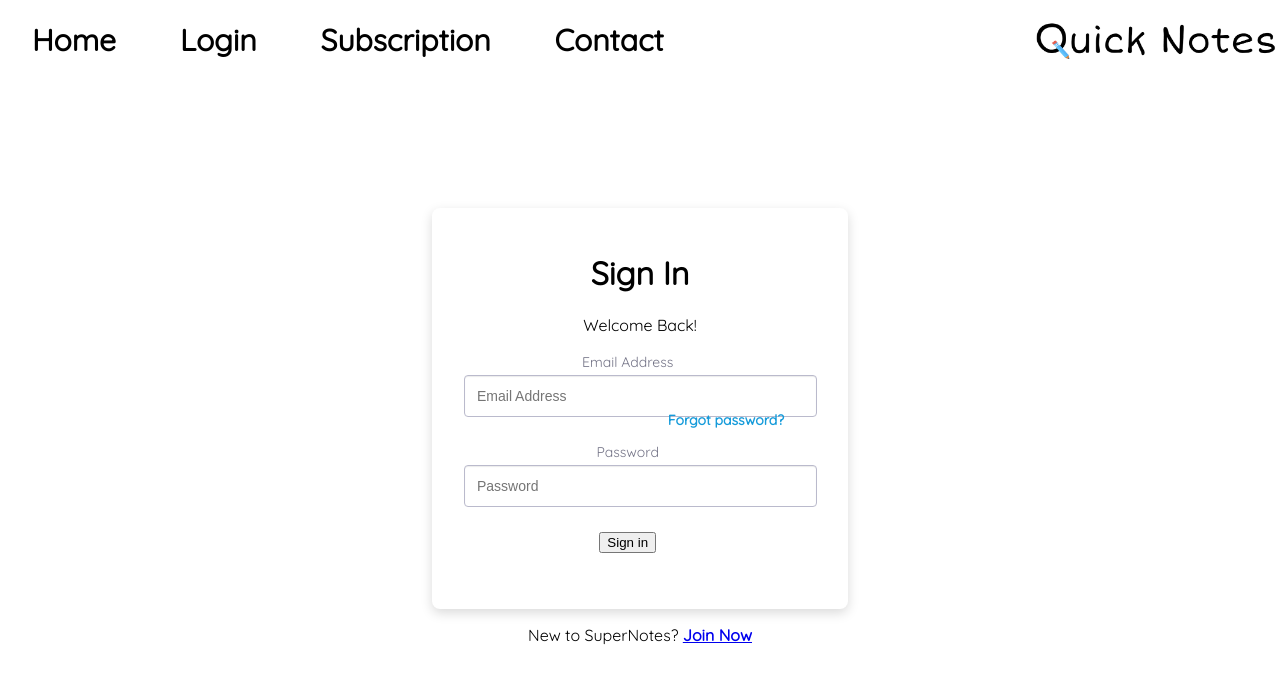
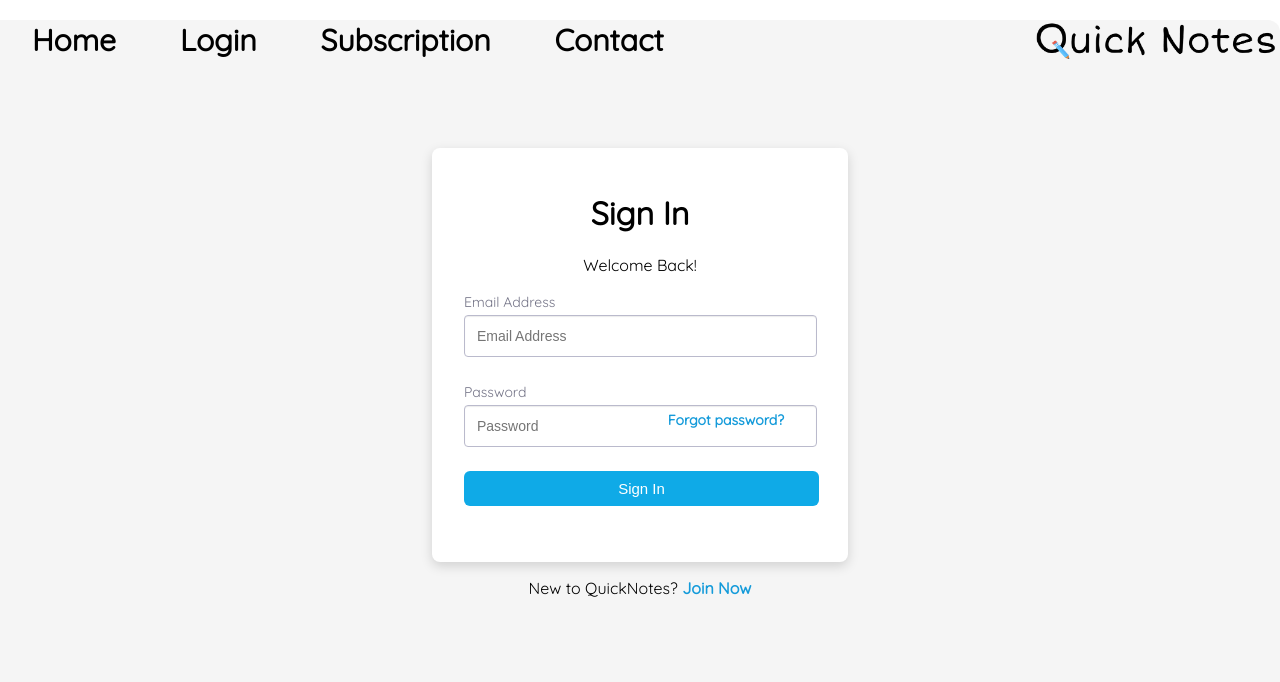
Before and after one commit to shamirakabir/QuickNotes, a React (Create React App) app: page /Login in a window 1280 px wide. Shown: the top 682 px of the page. Built offline with nearby package versions, Linux system fonts and the light colour scheme.

Commit message:
Login update

```diff
--- a/src/pages/login.css
+++ b/src/pages/login.css
@@ -1,8 +1,10 @@
+
 form {
     display: block;
     margin-top: 0em;
     padding-right: 7%;
     margin: auto;
+    text-align: left;
 }
 .form-group {
     margin-bottom: 24px;
@@ -38,18 +40,21 @@ input.form-control {
 .right-item {
     width: 350px;
     margin: 47px auto 0;
+    /* margin-top: -100px; */
 }
 .right-container {
-    background-color: #fff;
+    background-color:whitesmoke;
     border-radius: 0 12px 12px 0;
     padding: 10%;
     margin: auto;
+    margin-top: -60px;
 }
 label {
     font-weight: normal;
     display: inline-block;
     margin-bottom: 5px;
     font-weight: bold;
+    text-align: left;
 }
 .email-label, .password-label {
     margin-bottom: 4px;
@@ -59,6 +64,7 @@ label {
 }
 .email{
     position: relative;
+    text-align: left;
 }
 .card-layout {
     width: 352px;
@@ -77,9 +83,9 @@ label {
     margin-bottom: 32px;
 }
 .btn-primary {
-    background-color: #0faae7;
-    border-color:  #0faae7;
-    color: #fff;
+    background-color:rgba(57, 142, 212, 0.74);
+    border-color: rgba(57, 142, 212, 0.74);
+    color: rgba(57, 142, 212, 0.74);
 }
 .btn {
     display: inline-block;
@@ -109,14 +115,14 @@ label {
 
 .btn__tertiary--medium {
     text-decoration: none;
-    color: #159bda ;
+    color: rgba(57, 142, 212, 0.74);
     font-weight: 600;
 }
 
 a.position-button{
     position: absolute;
-    right: 490px;
-    top: 400px;
+    right: 540px;
+    top: 390px;
     border: 0;
     padding: 6px;
     background-color: transparent;
@@ -124,7 +130,7 @@ a.position-button{
     font-size: 14px;
     line-height: 28px;
     text-decoration: none;
-    color: #159bda ;
+    color:rgba(57, 142, 212, 0.74);
     font-weight: 600;
 }
 
--- a/src/pages/login.js
+++ b/src/pages/login.js
@@ -1,7 +1,6 @@
 import React, { useState } from 'react';
 import { Link } from 'react-router-dom';
 import './login.css';
-
 
 function Login(props) {
   const username = useFormInput('');
@@ -11,12 +10,11 @@ function Login(props) {
 
   // handle button click of login form
   const handleLogin = () => {
-    props.history.push('./home');
+    props.history.push('./');
   }
-
   const onLoginClick = (event) => {
-      console.log(event);
-      props.setloginProfessor(true);
+    console.log(event);
+    props.setloginProfessor(false);
   }
 
   return (
@@ -44,37 +42,20 @@ function Login(props) {
       <div class="form-group">
       <div class="controls">
       <div class="signin">
-      <Link to="/professorHomePage" onClick={onLoginClick}><button>
-        Sign in
-      </button>
+      <Link to="/studentHomePage" onClick={onLoginClick}>
+      <button type="button" class="btn btn-primary signin user">Sign In</button>
       </Link>
-
       <i class="busy busy24"></i>
       </div>
       </div>
       </div>
-      {/* <p class="ride-line"><span>Or sign in with</span></p>
-      <div class="icon-group">
-      <a class="col-sm-3 col-xs-6 login-btn login-btn-sso" href="/web/sso/login?en=signin">
-      SSO</a>
-      <a class="col-sm-3 col-xs-6 login-btn login-btn-google" href="/google_oauth_signin">
-      Google</a>
-      <a class="col-sm-3 col-xs-6 login-btn login-btn-facebook" href="/facebook_oauth_signin">
-      Facebook</a>
-      </div> */}
-
-
       </form>
       </div>
-      <p>New to SuperNotes? <a href="#" class="btn__tertiary--medium">
-      <Link to="./type">
-        Join Now
-      </Link></a></p>
+      <p>New to QuickNotes? <a href="#" class="btn__tertiary--medium"> Join Now </a></p>
       </div>
+
   );
 }
-
-//<button type="button" class="btn btn-primary signin user">Sign In</button>
 
 const useFormInput = initialValue => {
   const [value, setValue] = useState(initialValue);
```
